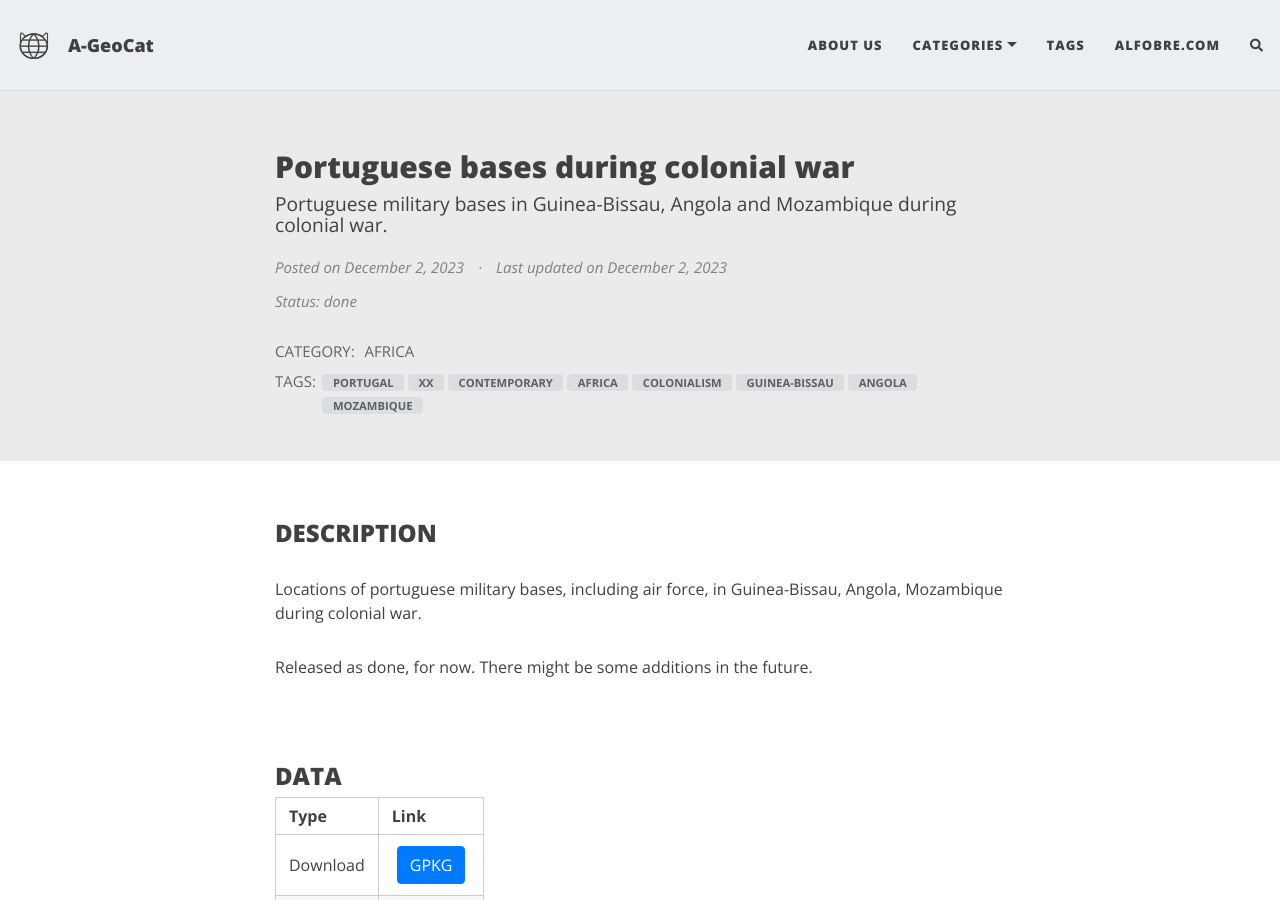
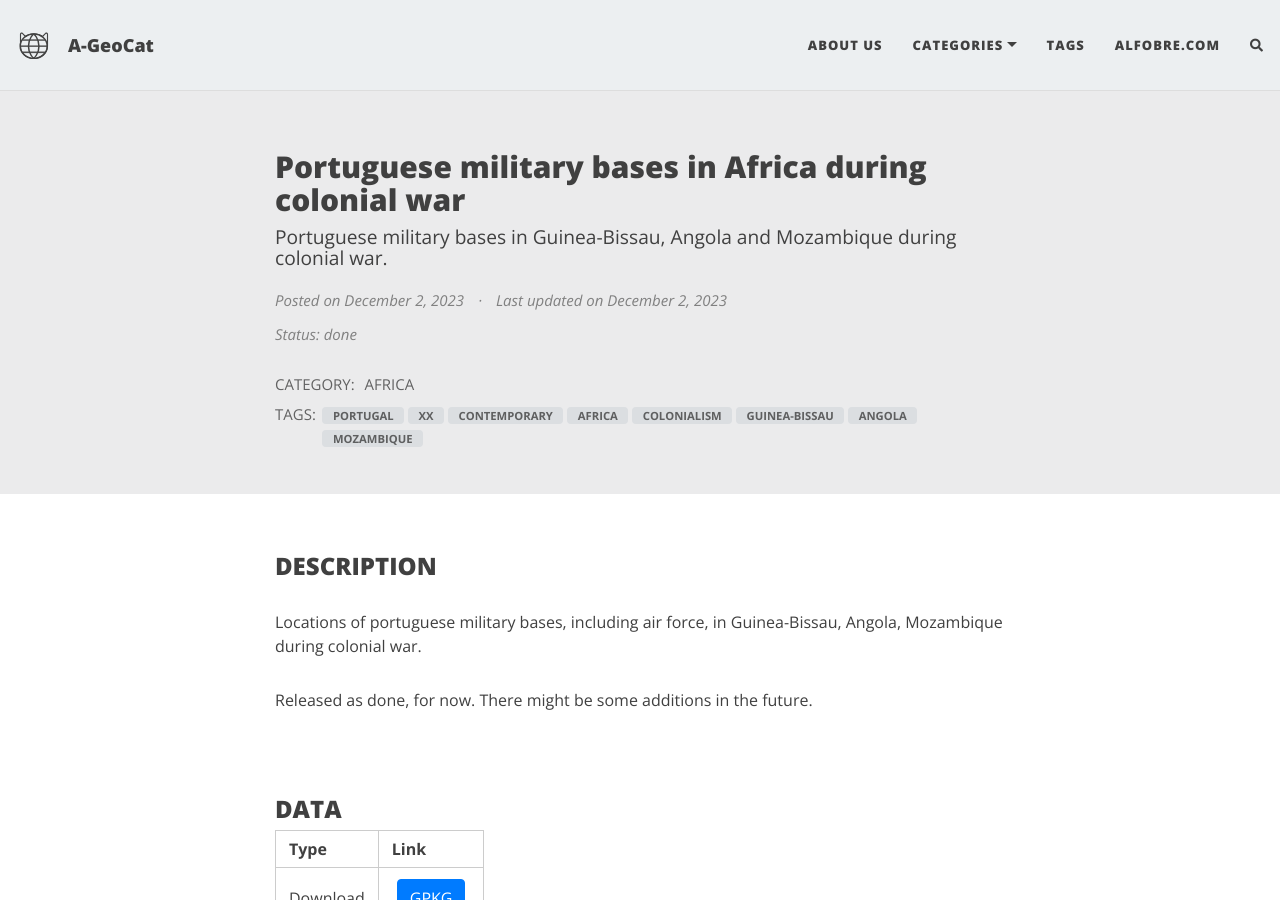
Before and after one commit to projetoalfobre/a-geocat, a Jekyll site: the page built from _posts/2023-12-02-portuguese-army-during-colonial-war.md, in a window 1280 px wide and 900 px high. Built offline with Jekyll 4.4.1, drawn with Linux system fonts in a browser that asks for light colours; nearby versions of some CDN libraries; comment, search, counter and statistics services are not loaded; some of the changed text lies outside the part shown.

Commit message:
Update 2023-12-02-portuguese-army-during-colonial-war.md

```diff
--- a/_posts/2023-12-02-portuguese-army-during-colonial-war.md
+++ b/_posts/2023-12-02-portuguese-army-during-colonial-war.md
@@ -1,6 +1,6 @@
 ---
 layout: post
-title: Portuguese bases during colonial war
+title: Portuguese military bases in Africa during colonial war
 subtitle: Portuguese military bases in Guinea-Bissau, Angola and Mozambique during colonial war.
 cover-img:
 thumbnail-img:
```
